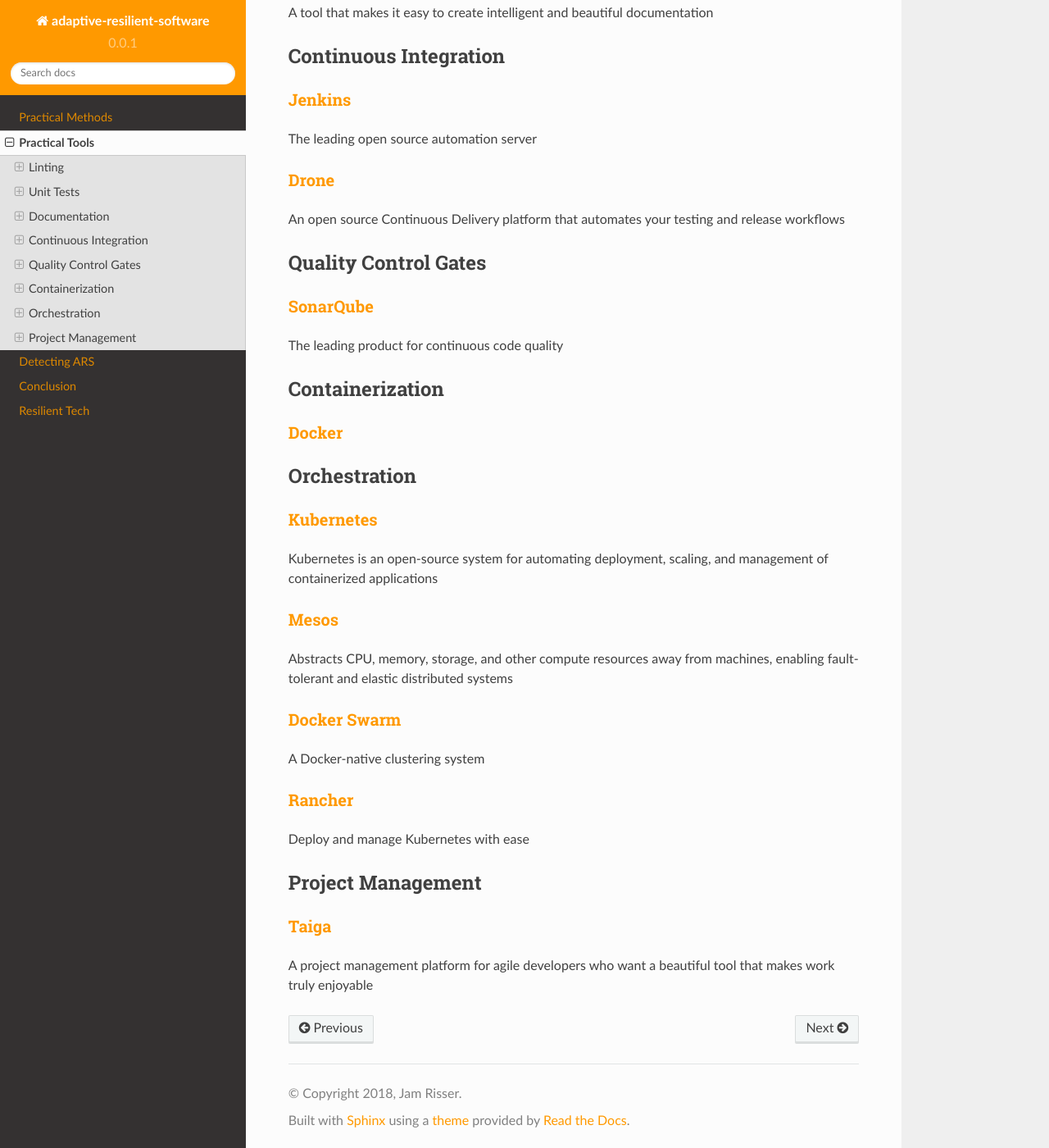
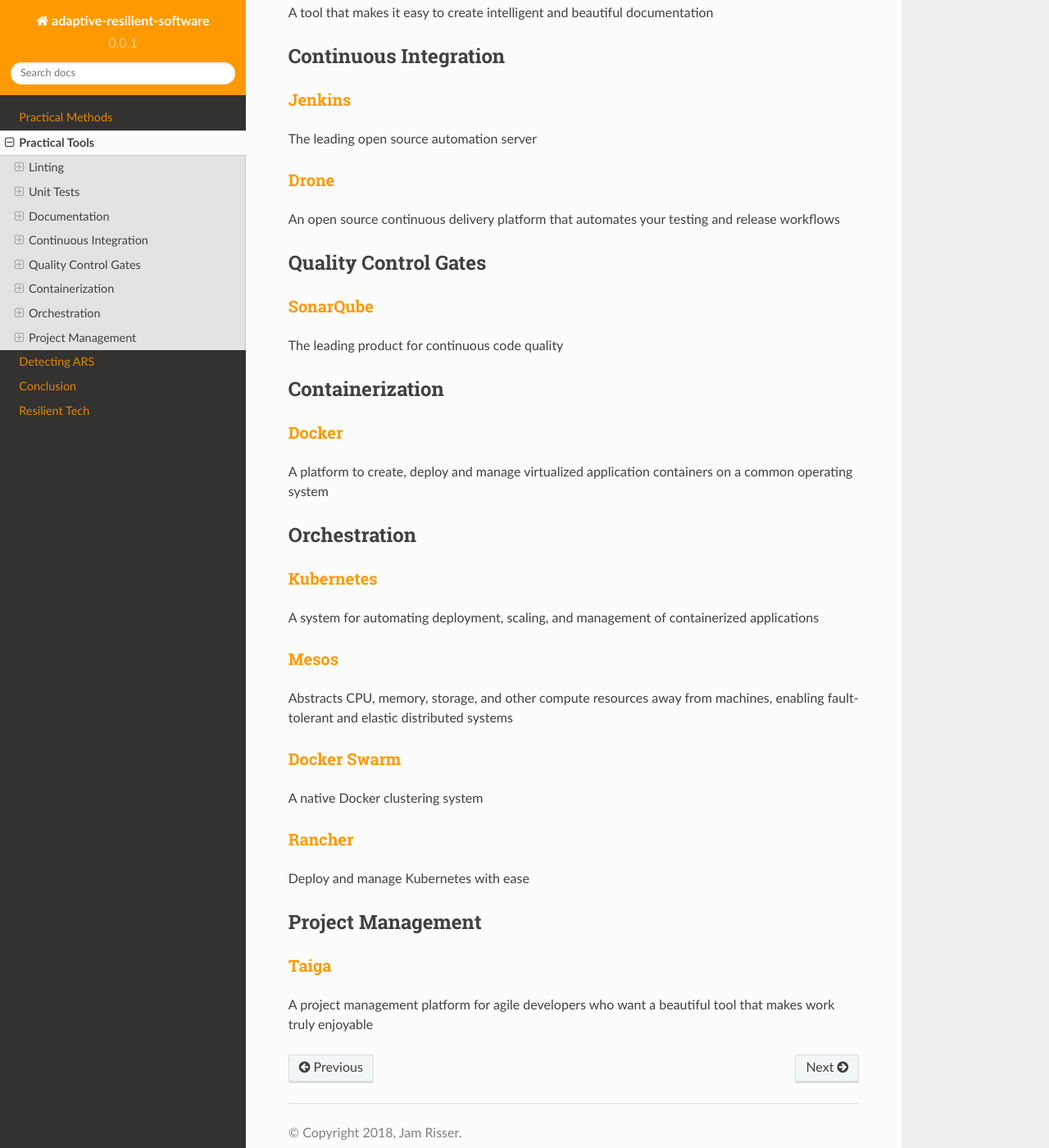
Before and after one commit to clayrisser/adaptive-resilient-software, a Sphinx documentation site: the page built from docs/practical-tools.md, in a window 1280 px wide and 1400 px high, scrolled down 1226 px. Shown: the whole window at 82% size. Built offline with Sphinx 7.4.7 and the Read the Docs theme 2.0.0, drawn with Linux system fonts in a browser that asks for light colours; some of the changed text lies outside the part shown.

Commit message:
Updated practical tools

```diff
--- a/docs/practical-tools.md
+++ b/docs/practical-tools.md
@@ -45,7 +45,7 @@ A tool that makes it easy to create intelligent and beautiful documentation
 The leading open source automation server
 
 ### [Drone](https://drone.io)
-An open source Continuous Delivery platform that automates your testing and
+An open source continuous delivery platform that automates your testing and
 release workflows
 
 ## Quality Control Gates
@@ -56,19 +56,21 @@ The leading product for continuous code quality
 ## Containerization
 
 ### [Docker](https://www.docker.com)
+A platform to create, deploy and manage virtualized application containers on a
+common operating system
 
 ## Orchestration
 
 ### [Kubernetes](https://kubernetes.io)
-Kubernetes is an open-source system for automating deployment, scaling, and
-management of containerized applications
+A system for automating deployment, scaling, and management of containerized
+applications
 
 ### [Mesos](http://mesos.apache.org)
 Abstracts CPU, memory, storage, and other compute resources away from machines,
 enabling fault-tolerant and elastic distributed systems
 
 ### [Docker Swarm](https://docs.docker.com/engine/swarm)
-A Docker-native clustering system
+A native Docker clustering system
 
 ### [Rancher](https://rancher.com)
 Deploy and manage Kubernetes with ease
```
Also changed, not shown: other parts of docs/practical-tools.md (+2 -2 lines).
